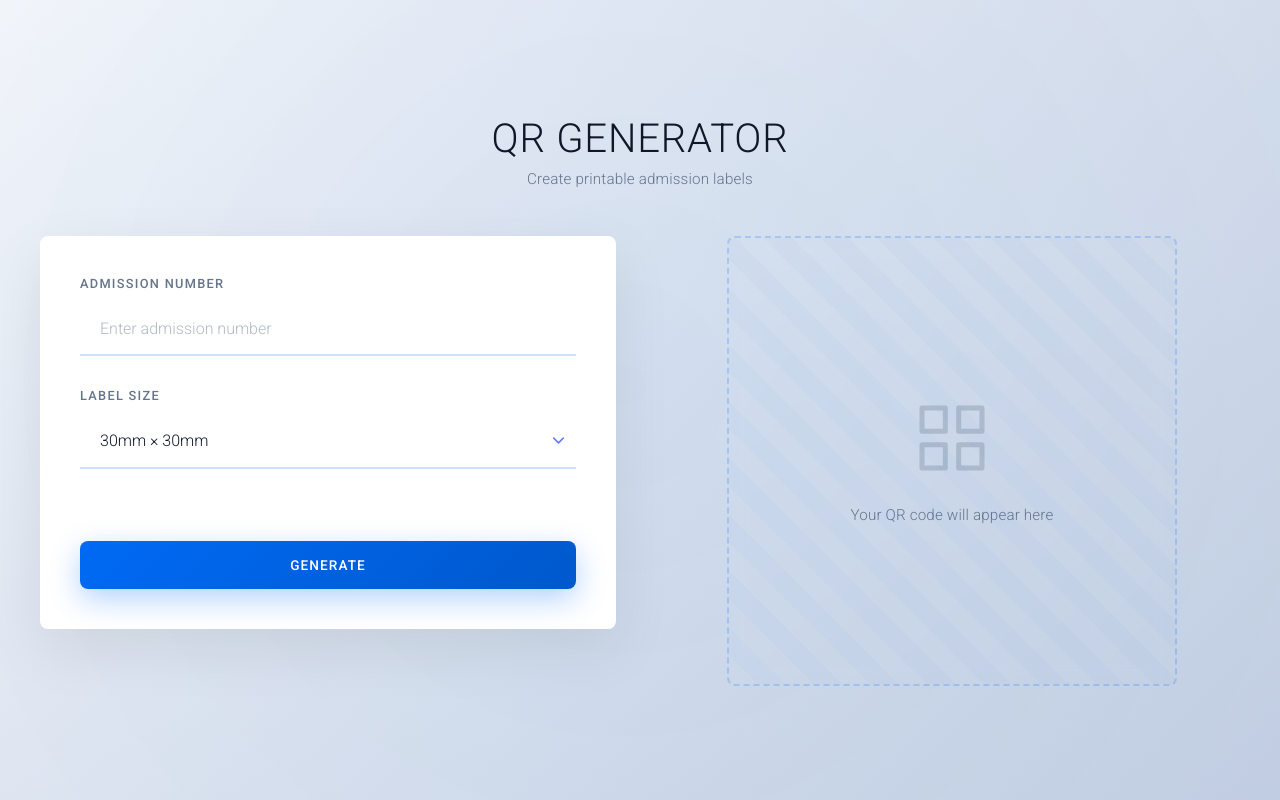
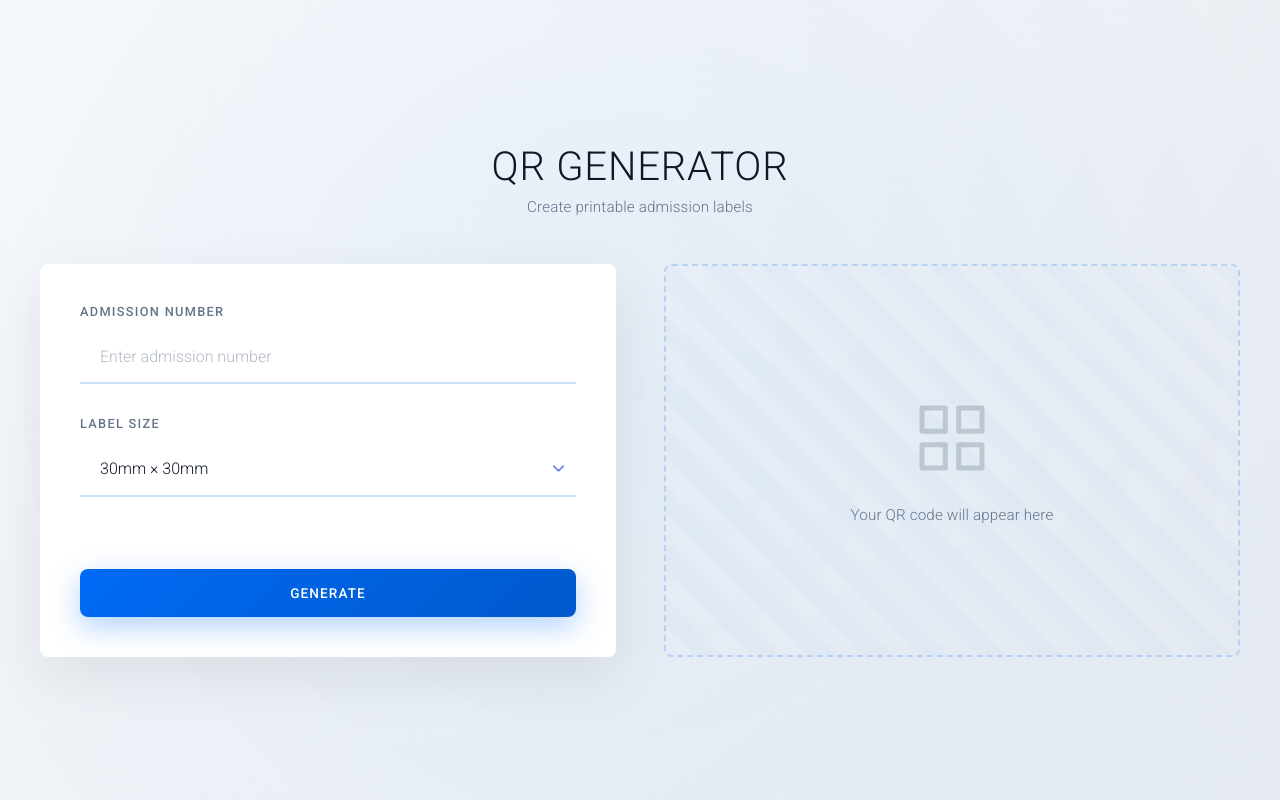
Before and after one commit to CardenDante/we-can-academy, a Flask app: page /qr-gen in a window 1280 px wide. Run offline with Flask 3, Linux system fonts and the light colour scheme.

Commit message:
style: update styles for improved layout and responsiveness in QR code generator

```diff
--- a/qr-generator/templates/index.html
+++ b/qr-generator/templates/index.html
@@ -27,7 +27,7 @@
 
         body {
             font-family: 'Roboto', -apple-system, BlinkMacSystemFont, sans-serif;
-            background: linear-gradient(135deg, #f5f7fa 0%, #c3cfe2 100%);
+            background: linear-gradient(135deg, #fafbfc 0%, #e8ecf1 100%);
             color: var(--text);
             min-height: 100vh;
             display: flex;
@@ -79,7 +79,7 @@
             .content-wrapper {
                 grid-template-columns: 1fr 1fr;
                 gap: 3rem;
-                align-items: start;
+                align-items: stretch;
             }
 
             .form-section {
@@ -93,16 +93,20 @@
 
             .result {
                 margin-top: 0 !important;
+                display: flex;
+                flex-direction: column;
+                height: 100%;
             }
 
             .qr-container {
                 width: 100%;
-                max-width: 450px;
+                max-width: 100%;
                 margin: 0 auto;
+                flex: 1;
             }
 
             .qr-container.empty {
-                min-height: 400px;
+                min-height: auto;
             }
         }
 
@@ -140,6 +144,7 @@
             border-radius: var(--radius);
             box-shadow: 0 20px 60px rgba(0, 0, 0, 0.08);
             animation: fadeInUp 0.6s ease-out 0.2s both;
+            position: relative;
         }
 
         @keyframes fadeInUp {
@@ -223,29 +228,10 @@
             border: none;
             border-radius: var(--radius);
             cursor: pointer;
-            transition: all 0.3s cubic-bezier(0.4, 0, 0.2, 1);
             text-transform: uppercase;
             letter-spacing: 0.08em;
             position: relative;
             overflow: hidden;
-        }
-
-        button::before {
-            content: '';
-            position: absolute;
-            top: 50%;
-            left: 50%;
-            width: 0;
-            height: 0;
-            border-radius: 50%;
-            background: rgba(255, 255, 255, 0.3);
-            transform: translate(-50%, -50%);
-            transition: width 0.6s, height 0.6s;
-        }
-
-        button:hover::before {
-            width: 300px;
-            height: 300px;
         }
 
         .btn-primary {
@@ -291,7 +263,6 @@
             backdrop-filter: blur(10px);
             border-radius: var(--radius);
             box-shadow: 0 20px 60px rgba(0, 0, 0, 0.08);
-            aspect-ratio: 1;
             display: flex;
             flex-direction: column;
             align-items: center;
@@ -300,6 +271,7 @@
             position: relative;
             overflow: hidden;
             padding: 1.5rem;
+            max-height: 450px;
         }
 
         .qr-container.empty {
@@ -572,7 +553,7 @@
             }
 
             console.log('Sending request with size:', size, 'parsed as:', parseInt(size));
-            loading.style.display = 'block';
+            loading.style.display = 'flex';
 
             try {
                 const response = await fetch('/qr-gen/generate', {
@@ -604,8 +585,8 @@
                 img.src = data.image;
                 qrPreview.innerHTML = `<img src="${data.image}" alt="QR Code" id="qrImage">`;
                 qrInfo.innerHTML =
-                    `<strong>Admission Number:</strong> ${data.admission_number}<br>` +
-                    `<strong>Label Size:</strong> ${data.size_mm}mm x ${data.size_mm}mm<br>` +
+                    `<strong>ADM:</strong> ${data.admission_number} | ` +
+                    `<strong>Size:</strong> ${data.size_mm}mm x ${data.size_mm}mm | ` +
                     `<strong>Rendered Size:</strong> ${data.size_pixels} x ${data.size_pixels} px`;
 
                 // Show QR code, hide placeholder
```
Also changed, not shown: other parts of qr-generator/templates/index.html (+16 -21 lines).
